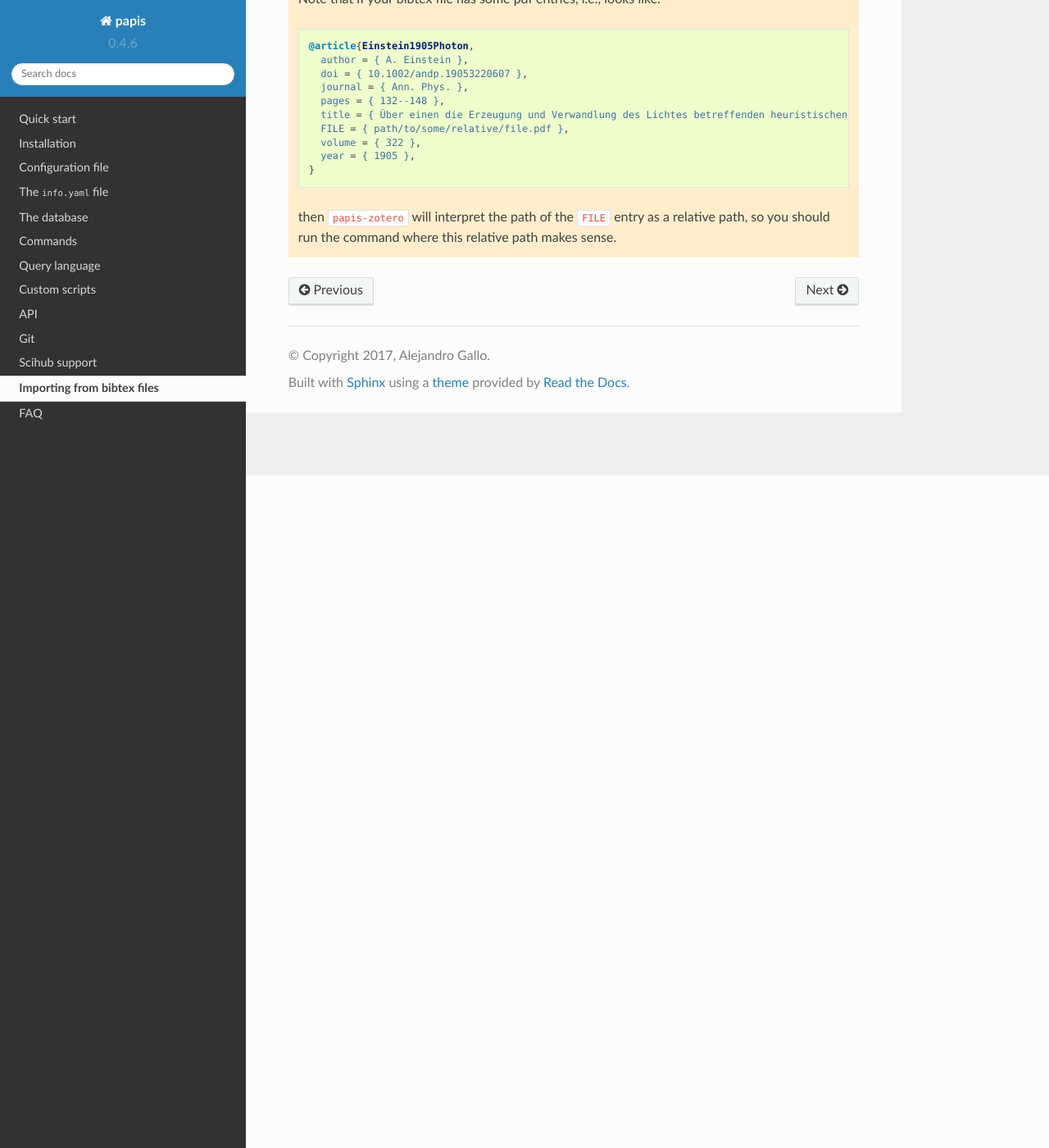
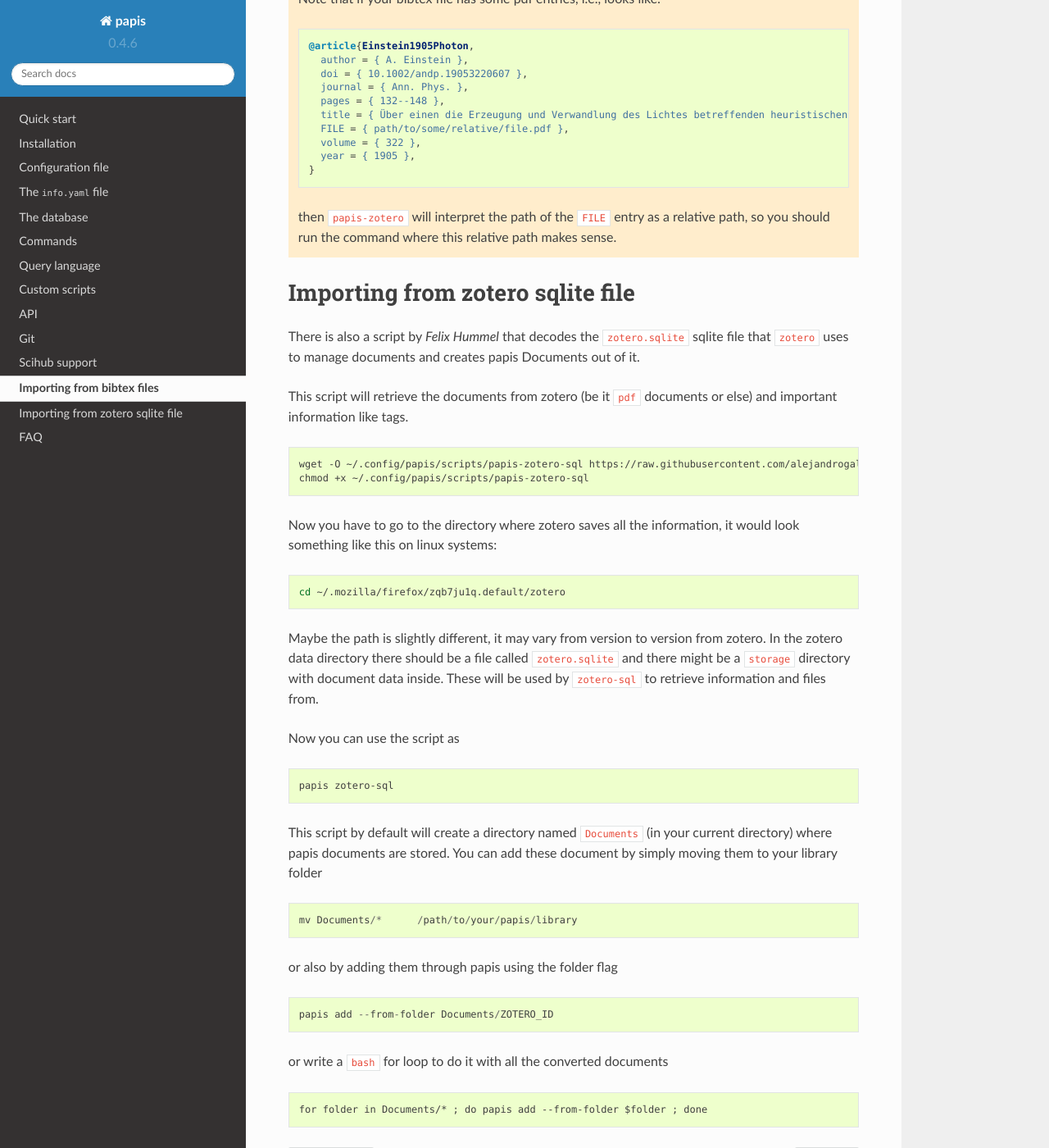
Before and after one commit to papis/papis, a Sphinx documentation site: the page built from doc/source/importing.rst, in a window 1280 px wide and 1400 px high, scrolled down 820 px. Shown: the whole window at 82% size. Built offline with Sphinx 7.4.7 and the Read the Docs theme 2.0.0, drawn with Linux system fonts in a browser that asks for light colours.

Commit message:
Document papis-zotero-lib

```diff
--- a/doc/source/importing.rst
+++ b/doc/source/importing.rst
@@ -53,3 +53,57 @@ If you have a bibtex somewhere in your computer, you can use the script:
   then ``papis-zotero`` will interpret the path of the ``FILE`` entry
   as a relative path, so you should run the command where this relative path
   makes sense.
+
+Importing from zotero sqlite file
+=================================
+
+There is also a script by *Felix Hummel* that decodes the
+``zotero.sqlite`` sqlite file that ``zotero`` uses to manage documents
+and creates papis Documents out of it.
+
+This script will retrieve the documents from zotero (be it ``pdf`` documents
+or else) and important information like tags.
+
+.. code:: bash
+
+  wget -O ~/.config/papis/scripts/papis-zotero-sql https://raw.githubusercontent.com/alejandrogallo/papis/master/examples/scripts/papis-zotero-sql
+  chmod +x ~/.config/papis/scripts/papis-zotero-sql
+
+Now you have to go to the directory where zotero saves all the information,
+it would look something like this on linux systems:
+
+.. code:: bash
+
+  cd ~/.mozilla/firefox/zqb7ju1q.default/zotero
+
+Maybe the path is slightly different, it may vary from version to version from
+zotero.  In the zotero data directory there should be a file called
+``zotero.sqlite`` and there might be a ``storage`` directory with
+document data inside. These will be used by ``zotero-sql`` to
+retrieve information and files from.
+
+Now you can use the script as
+
+.. code:: bash
+
+  papis zotero-sql
+
+This script by default will create a directory named ``Documents`` (in your
+current directory) where papis documents are stored. You can add these document
+by simply moving them to your library folder
+
+.. code::
+
+  mv Documents/*      /path/to/your/papis/library
+
+or also by adding them through papis using the folder flag
+
+.. code::
+
+  papis add --from-folder Documents/ZOTERO_ID
+
+or write a ``bash`` for loop to do it with all the converted documents
+
+.. code::
+
+  for folder in Documents/* ; do papis add --from-folder $folder ; done
```
